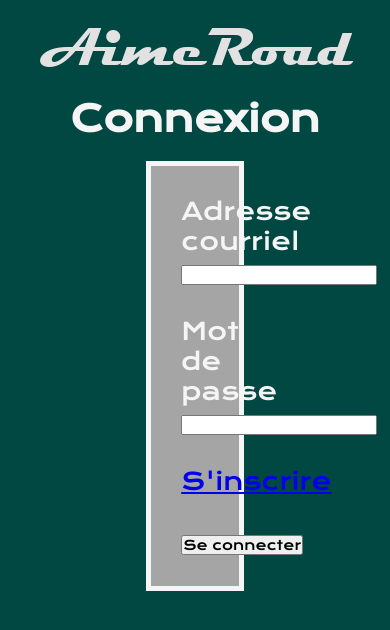
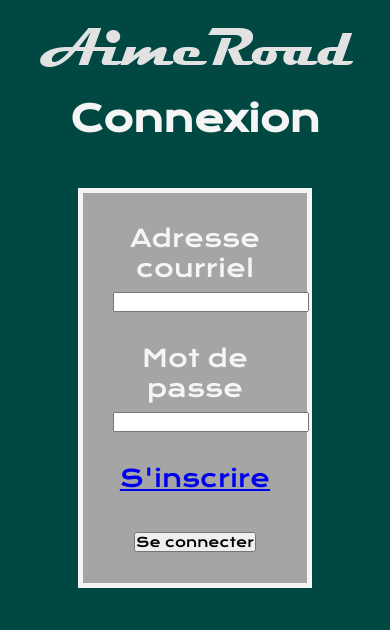
Before and after one commit to jo17-dev/AimeRoad-eShop, a PHP site: page /pages/connexion.php in a window 390 px wide. Shown: the top 630 px of the page. Run offline with PHP 8.4, Linux system fonts and the light colour scheme.

Commit message:
Implémentation mobile pour inscription et connexion

```diff
--- a/e-boutique/css/connexion.css
+++ b/e-boutique/css/connexion.css
@@ -44,3 +44,9 @@ html {
 .info#bouton {
     background: none;
 }
+
+@media screen and (max-width:992px) {
+    .infos {
+        grid-template-columns: auto 60% auto;
+    }
+}
--- a/e-boutique/css/inscription.css
+++ b/e-boutique/css/inscription.css
@@ -44,3 +44,9 @@ html {
 .info#bouton {
     background: none;
 }
+
+@media screen and (max-width:992px) {
+    .infos {
+        grid-template-columns: auto 60% auto;
+    }
+}
```
